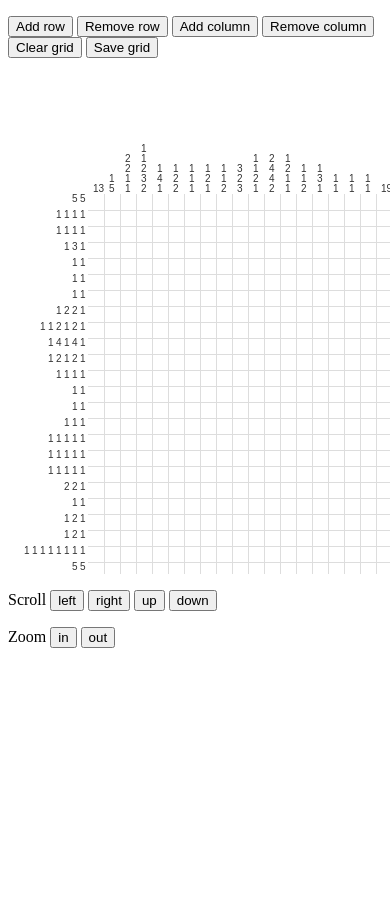
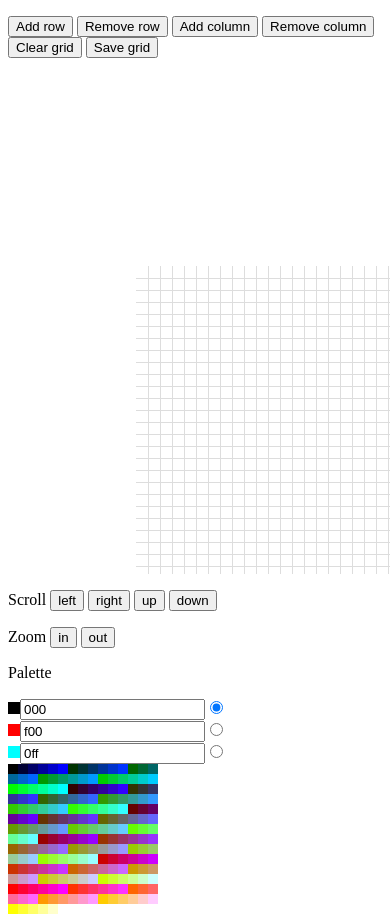
Before and after one commit to sleepydisco/nonunonu, a plain HTML site: page www/index.html in a window 390 px wide. Shown: the top 922 px of the page. Before the commit the page ends 844 px from the top, so only its background shows below. Drawn offline with Linux system fonts and the light colour scheme.

Commit message:
Added palatte to main

```diff
--- a/www/css/style.css
+++ b/www/css/style.css
@@ -66,3 +66,12 @@ h1 {
 #nonunonu_grid:hover {
   cursor: pointer;
 }
+
+.swatch_color {
+  display: inline;
+  width: 12px;
+  height: 12px;
+}
+.swatch_color:hover {
+  cursor: pointer;
+}
--- a/www/index.html
+++ b/www/index.html
@@ -6,6 +6,7 @@
 	<title>Nonunonu</title>
 	<link rel="stylesheet" href="css/style.css" type="text/css" />
 	<script src="js/mootools-core-1.3.2-full-compat.js"></script>
+	<script src="js/palatte.js"></script>
 	<script src="js/encoding.js"></script>
 	<script src="js/nonunonu.js"></script>
   <script>
@@ -86,7 +87,16 @@
 	  <button id="zoom_out">out</button>
 	</p>
 
+  <form>
+  <p>Palette</p>
+  <div id="color_palatte">
+  </div>
+  <canvas id="color_picker" width="150" height="150" />
+  </form>
+
 	<p id="encoded_value"></p>
+
+
 
 </body>
 </html>
--- a/www/js/nonunonu.js
+++ b/www/js/nonunonu.js
@@ -1,8 +1,8 @@
 function NNCell(value) {
 	this.value = value;
-	this.toggle = function() {
+	this.toggle = function(newValue) {
 		if (this.value === 0) {
-			this.value = 1;
+			this.value = newValue;
 		} else {
 			this.value = 0;
 		}
@@ -61,11 +61,11 @@ function NNGrid() {
 		this.height = this.grid.length;
 	}
 
-	this.toggleCell = function(x, y) {
+	this.toggleCell = function(x, y, value) {
 		if (x >= 0 && x < this.width && y >= 0 && y < this.height) {
 			var drawable = this.getDrawableGrid();
 			var cell = drawable[y][x];
-			cell.toggle();
+			cell.toggle(value);
 		} else {
 			// console.log("Can't toggle cell for: (x,y: " + x + "," + y + ")");
 		}
@@ -250,7 +250,6 @@ function NNGridView(el, cfg) {
 
 	this.drawSelectedPixels = function(context, grid) {
 		/* draw 'pixels' */
-		context.fillStyle = "#333";
 		for (var i = 0; i < grid.length; i++) {
 			var row = grid[i];
 			var y = i * this.cfg.pxCellHeight + this.state.gridY;
@@ -261,7 +260,9 @@ function NNGridView(el, cfg) {
 				if (cell == undefined) {
 					alert(i +" " +j);
 				}
-				if (cell.value == 1) {
+				if (cell.value > 0) {
+				  console.log(cell.value);
+      		context.fillStyle = "#" + PALATTE.swatch_colors[cell.value - 1];
 					context.fillRect(x + 1, y + 1, this.cfg.pxCellWidth - 1, this.cfg.pxCellHeight - 1);
 				}
 			}
@@ -272,17 +273,20 @@ function NNGridView(el, cfg) {
 		/* Set up font */
 		context.font = "normal 10px sans-serif";
 		context.textBaseline = "top";
-		context.fillStyle = "#333";
 
 		/* Draw numbers left/right of the grid */
 		var rows = this.getRowData(grid);
 		for (var i = 0; i < rows.length; i++) {
 			var y = i * this.cfg.pxCellHeight + this.state.pxDigitsHeight;
 			for (var j = 0; j < rows[i].length; j++) {
+    		var count = rows[i][j].count;
+    		var hex = "#" + PALATTE.swatch_colors[rows[i][j].value - 1];
+    		context.fillStyle = hex;
+
 				var x1 = this.state.pxDigitsWidth - (this.cfg.pxFontWidth * rows[i].length) + (this.cfg.pxFontWidth * j);
-				context.fillText(rows[i][j], x1, y);
+				context.fillText(count, x1, y);
 				var x2 = this.state.pxGridWidth + this.state.pxDigitsWidth + (this.cfg.pxFontWidth * j);
-				context.fillText(rows[i][j], x2, y);
+				context.fillText(count, x2, y);
 			}
 		}
 
@@ -292,32 +296,48 @@ function NNGridView(el, cfg) {
 			var x = this.state.pxDigitsWidth + (this.cfg.pxCellWidth * i) + 5;
 			for (var j = 0; j < cols[i].length; j++) {
 				var y1 = this.state.pxDigitsHeight - (this.cfg.pxFontHeight * cols[i].length) + (this.cfg.pxFontHeight * j);
-				context.fillText(cols[i][j], x, y1);
+				context.fillText(cols[i][j].count, x, y1);
 				var y2 = this.state.pxDigitsHeight + (j * this.cfg.pxFontHeight) + this.state.pxGridHeight;
-				context.fillText(cols[i][j], x, y2);
+				context.fillText(cols[i][j].count, x, y2);
 			}
 		}
 	}
+
+	var PixelCount = function(count, value) {
+	 this.count = count;
+	 this.value = value;
+	 return true;
+  }
 
 	this.getRowData = function(grid) {
 		var rowData = [];
 		for (var i = 0; i < grid.length; i++) {
 			var row = grid[i];
 			rowData[i] = [];
-			var count = 0;
+			var count = new PixelCount(0, 0);
 			for (var j = 0; j < row.length; j++) {
 				var cell = grid[i][j];
-				if (cell.value === 1) {
-					count = count + 1;
+				if (j > 0) {
+				  if (cell.value > 0) {
+				    if (cell.value == count.value) {
+				      count.count++;
+				    }
+				    else {
+				      if (count.count > 0) {
+				        rowData[i].push(count);
+			        }
+				      count = new PixelCount(1, cell.value);
+				    }
+				  }
 				}
 				if (cell.value === 0) {
-					if (count > 0) {
+					if (count.count > 0) {
 						rowData[i].push(count);
-						count = 0;
+						count = new PixelCount(0, 0);
 					}
 				}
 			}
-			if (count > 0) {
+			if (count.count > 0) {
 				rowData[i].push(count);
 			}
 		}
@@ -328,20 +348,30 @@ function NNGridView(el, cfg) {
 		var colData = [];
 		for (var i = 0; i < grid[0].length; i++) {
 			colData[i]= [];
-			var count = 0;
+			var count = new PixelCount(0, 0);
 			for (var j = 0; j < grid.length; j++) {
 				var cell = grid[j][i];
-				if (cell.value === 1) {
-					count = count + 1;
+				if (i > 0) {
+				  if (cell.value > 0) {
+				    if (cell.value == count.value) {
+				      count.count++;
+				    }
+				    else {
+				      if (count.count > 0) {
+				        colData[i].push(count);
+			        }
+				      count = new PixelCount(1, cell.value);
+				    }
+				  }
 				}
-				if (cell.value === 0) {
-					if (count > 0) {
+        if (cell.value === 0) {
+					if (count.count > 0) {
 						colData[i].push(count);
-						count = 0;
+						count = new PixelCount(0, 0);
 					}
 				}
 			}
-			if (count > 0) {
+      if (count.count > 0) {
 				colData[i].push(count);
 			}
 		}
@@ -521,12 +551,14 @@ function updateCellFromState(e, state) {
 	if (cellX < 0 || cellY < 0) {
 	  return false;
 	}
+	var value = parseInt(PALATTE.swatch_selected) + 1;
+	console.log("New value:" + value);
 	switch (state) {
 	  case StateChange.TOGGLE:
-	    gGame.toggleCell(cellX, cellY);
+	    gGame.toggleCell(cellX, cellY, value);
 	    break;
 	  case StateChange.ON:
-  	  gGame.setCellValue(cellX, cellY, 1);
+  	  gGame.setCellValue(cellX, cellY, value);
 	    break;
 	  case StateChange.OFF:
 	    gGame.setCellValue(cellX, cellY, 0);
@@ -553,16 +585,15 @@ function gridOnMouseUp(e) {
   stopTrackingMouseMovements();
 }
 
-
-
 function setPointerCursor() {
   $('nonunonu_grid').style.cursor = 'pointer';
   return false;
 }
 
 window.addEvent('domready', function() {
-    initGame();
-    // initEditor();
+    initPalatte();
+    // initGame();
+    initEditor();
     $('nonunonu_grid').addEvent('selectstart', setPointerCursor);
 });
 
--- /dev/null
+++ b/www/js/palatte.js
@@ -0,0 +1,153 @@
+var PALATTE = {
+  swatch_colors: ['000','f00','0ff'],
+  swatch_selected: 0
+};
+
+  function drawSwatch(num, hex) {
+    var el = $('swatch_color_' + num);
+    var context = el.getContext("2d");
+		context.clearRect(0, 0, el.width, el.height);
+		context.fillStyle = "#" + hex;
+		context.fillRect(0, 0, 12, 12);
+  }
+
+  function valueChanged(target) {
+    return target.prevValue != target.value;
+  }
+
+  function isValidHex(value) {
+    var regex = /^[0-9a-fA-F]{3}(|[0-9a-fA-F]{3})$/;
+    return value.match(regex) ? true : false;
+  }
+
+  function hexChanged(e) {
+    if (valueChanged(e.target) && isValidHex(e.target.value)) {
+       var swatchNum = String(e.target.id).substring("swatch_hex_".length);
+       drawSwatch(swatchNum, e.target.value);
+    }
+    e.target.prevValue = e.target.value;
+  }
+
+  function onSwatchClick(e) {
+    var swatchNum = String(e.target.id).substring("swatch_color_".length);
+    selectSwatch(swatchNum);
+  }
+
+  function selectSwatch(n) {
+    $('swatch_selected_' + n).checked = true;
+    PALATTE.swatch_selected = n;
+  }
+
+  function createSwatch(n) {
+    var canvasDiv = new Element('div', {
+      'class': 'swatch_color'
+    });
+
+    var canvas = new Element('canvas',{
+      id: 'swatch_color_' + n,
+      'class': 'swatch_color',
+      width: 12,
+      height: 12,
+      events: {
+        'click': onSwatchClick
+      }
+    });
+    canvasDiv.adopt(canvas);
+
+    var hexValue = new Element('input', {
+      id: 'swatch_hex_' + n,
+      type: 'text',
+      maxlength: 6,
+      events: {
+        'keyup': hexChanged
+      }
+    })
+
+    var hexSelected = new Element('input', {
+      type: 'radio',
+      name: 'swatch_selected',
+      id: 'swatch_selected_' + n,
+      value: n
+    });
+
+    var swatch = new Element('div', {
+      id: 'swatch_' + n,
+    });
+    swatch.adopt(canvasDiv);
+    swatch.adopt(hexValue);
+    swatch.adopt(hexSelected);
+
+    return swatch;
+  }
+
+var PICKER = {
+  values: []
+};
+
+  function pickColor(e) {
+    var x = e.page.x - e.target.offsetLeft;
+    var y = e.page.y - e.target.offsetTop;
+
+    x = Math.floor(x/10);
+    y = Math.floor(y/10);
+
+    var hex = 'fff';
+    if (PICKER.values.length > y) {
+      var row = PICKER.values[y];
+      if (row.length > x) {
+        hex = row[x];
+      }
+    }
+
+    var n = PALATTE.swatch_selected;
+    $('swatch_hex_' + n).value = hex;
+    PALATTE.swatch_colors[n] = hex;
+    drawSwatch(n, hex);
+  }
+
+  function drawPicker() {
+    var el = $('color_picker');
+    var ctx = el.getContext("2d");
+
+    var count = 0;
+    ctx.clearRect(0, 0, el.width, el.height);
+
+    var hexValues = [];
+    var row;
+
+    for (var i = 0; i < 16; i+=3) {
+      for (var j = 0; j < 16; j+=3) {
+        for (var k = 0; k < 16; k+=3) {
+          var hex = i.toString(16) + j.toString(16) + k.toString(16);
+          ctx.fillStyle = "#" + hex;
+          var x = count % 15;
+          var y = Math.floor(count / 15);
+          if (x == 0) {
+            row = [];
+            hexValues.push(row);
+          }
+          row.push(hex);
+          x*=10;
+          y*=10;
+      		ctx.fillRect(x, y, 10, 10);
+      		count++;
+        }
+      }
+    }
+
+    PICKER.values = hexValues;
+    el.addEvent('click', pickColor);
+  }
+
+  function initPalatte() {
+    var nColors = PALATTE.swatch_colors.length;
+    var palatte = $('color_palatte');
+    for (var n = 0; n < nColors; n++) {
+      var swatch = createSwatch(n);
+      palatte.adopt(swatch);
+      $('swatch_hex_' + n).value = PALATTE.swatch_colors[n];
+      drawSwatch(n, PALATTE.swatch_colors[n]);
+    }
+    selectSwatch(0);
+    drawPicker();
+  }
```
Also changed, not shown: www/color.html (+2 -105 lines), www/js/encoding.js (+5 -5 lines).
